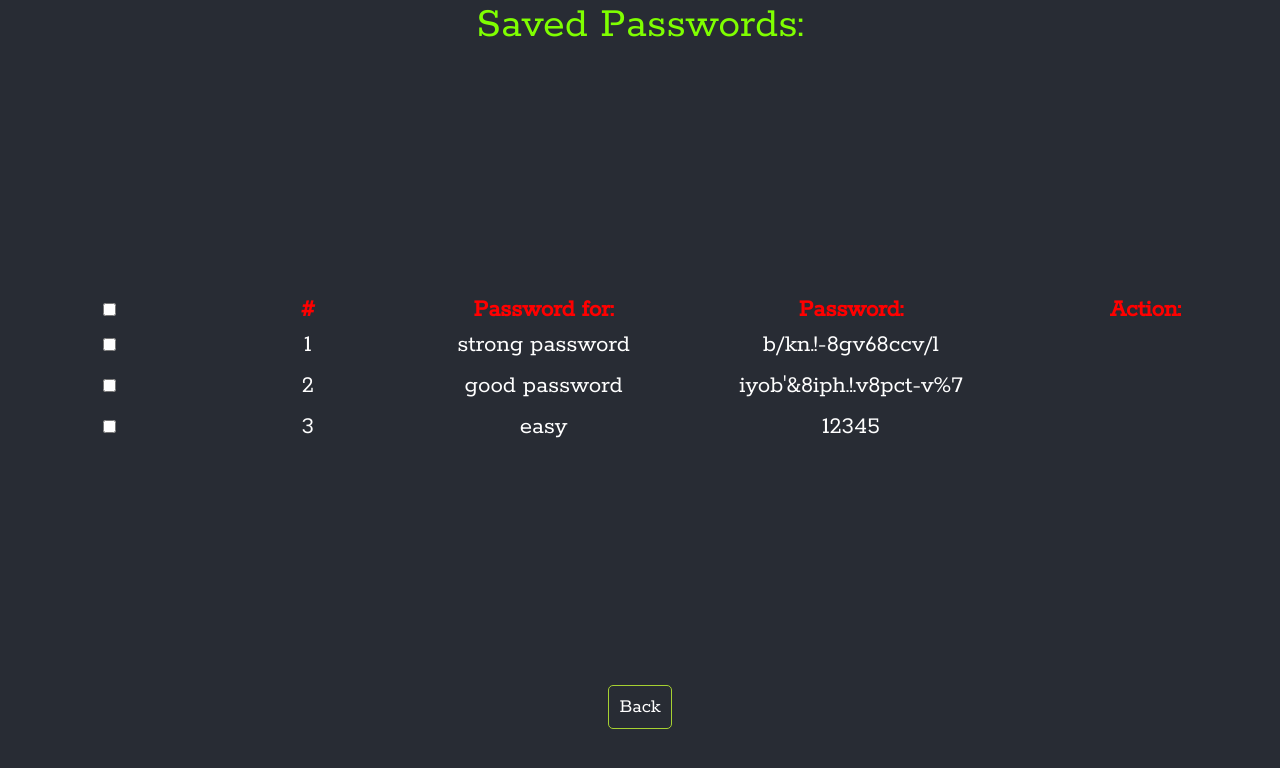
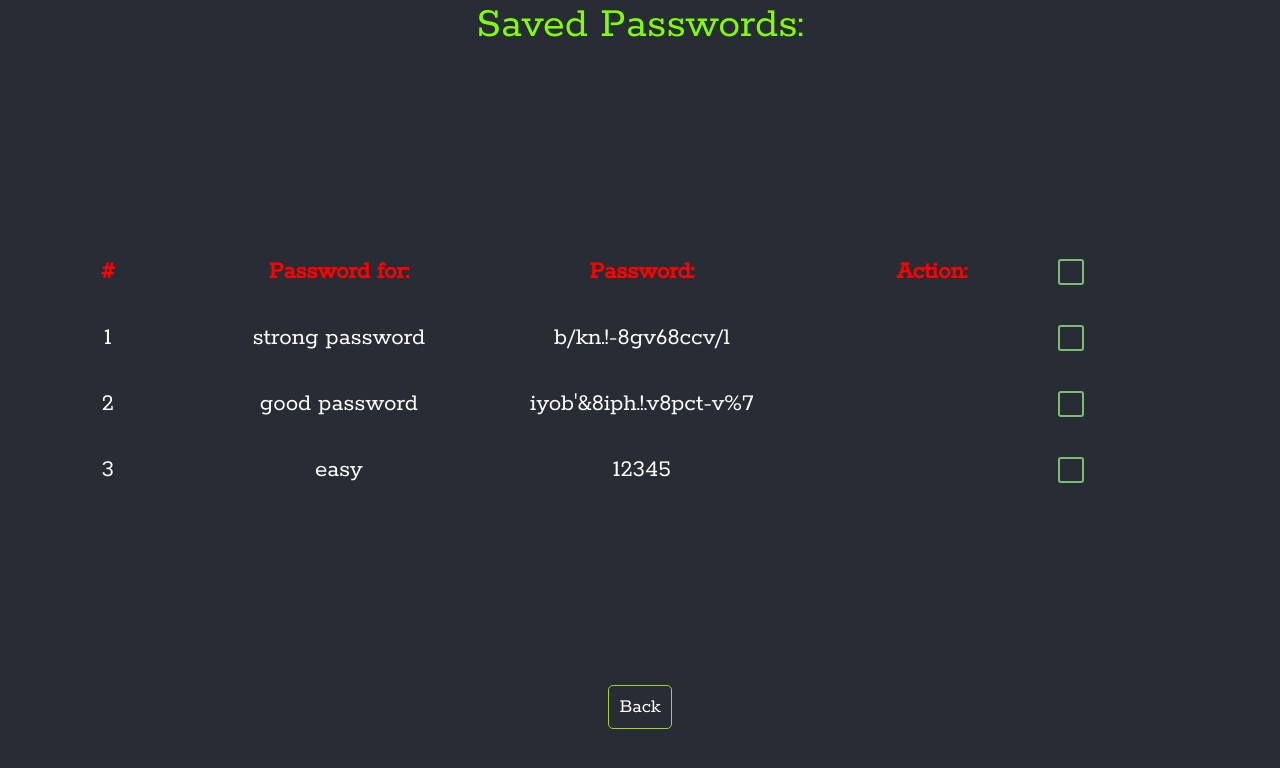
Before and after one commit to MarcinMG-web/PasswordGenerator, a React (Create React App) app: page /savedPasswords in a window 1280 px wide. Shown: the top 768 px of the page. Built offline with nearby package versions, Linux system fonts and the light colour scheme.

Commit message:
Add checbox style and move position

```diff
--- a/src/component/SavedPasswords.js
+++ b/src/component/SavedPasswords.js
@@ -35,35 +35,25 @@ const SavedPasswords = () => {
   return (
     <div className='mainContainerSavedPasswords'>
       <div className='mainContainerSavedPasswords-text'>Saved Passwords:</div>
-
-      {selectAll ? (
-        <button
-          className='btn-removeChecked'
-          onClick={() => dispatch(deleteSelectedPassword())}
-        >
-          Remove Checked
-        </button>
-      ) : (
-        ''
-      )}
-
       <div className='mainContainerSavedPasswords-tableBox'>
         <table className='table'>
           <thead>
             <tr>
-              <th>
-                <input
-                  type='checkbox'
-                  id='selectAll'
-                  value={selectAll}
-                  onChange={() => setSelectAll(!selectAll)}
-                />
-                <label htmlFor='selectAll'></label>
-              </th>
               <th>#</th>
               <th>Password for:</th>
               <th>Password:</th>
               <th>Action:</th>
+              <th>
+                <div className='checkbox'>
+                  <input
+                    type='checkbox'
+                    id='checkbox'
+                    value={selectAll}
+                    onChange={() => setSelectAll(!selectAll)}
+                  />
+                  <label htmlFor='checkbox'></label>
+                </div>
+              </th>
             </tr>
           </thead>
           {passwordArr.map((singleEl, index) => (
@@ -82,6 +72,16 @@ const SavedPasswords = () => {
         <Link to='./' className='btn-backHome'>
           Back
         </Link>
+        {selectAll ? (
+          <button
+            className='btn-removeChecked'
+            onClick={() => dispatch(deleteSelectedPassword())}
+          >
+            Remove Checked
+          </button>
+        ) : (
+          ''
+        )}
       </div>
     </div>
   );
--- a/src/component/SingleEl.js
+++ b/src/component/SingleEl.js
@@ -37,13 +37,6 @@ const SingleEl = ({ singleEl, index, selectAll, setSelectAll }) => {
   return (
     <tbody key={singleEl}>
       <tr key={singleEl.id}>
-        <th>
-          <input
-            type='checkbox'
-            checked={selectAll}
-            onChange={() => setSelectAll(!selectAll)}
-          />
-        </th>
         <td>{index + 1}</td>
         {editTable ? (
           <>
@@ -91,6 +84,17 @@ const SingleEl = ({ singleEl, index, selectAll, setSelectAll }) => {
             </span>
           </button>
         </td>
+        <th>
+          <div className='checkbox'>
+            <input
+              type='checkbox'
+              checked={selectAll}
+              onChange={() => setSelectAll(!selectAll)}
+            />
+            <label htmlFor='checkbox'>
+            </label>
+          </div>
+        </th>
       </tr>
     </tbody>
   );
--- a/src/css/App.css
+++ b/src/css/App.css
@@ -130,6 +130,96 @@ input:checked + .slider:before {
   border-bottom: 1px green solid;
   outline: unset;
   text-align: center;
+}
+
+.checkbox {
+  width: 100%;
+  margin: 15px auto;
+  position: relative;
+  display: block;
+}
+.checkbox input[type=checkbox] {
+  width: auto;
+  opacity: 1e-8;
+  position: absolute;
+  left: 0;
+  margin-left: -20px;
+}
+.checkbox label {
+  position: relative;
+}
+.checkbox label::before {
+  content: "";
+  position: absolute;
+  left: 0;
+  top: 0;
+  margin: 4px;
+  width: 22px;
+  height: 22px;
+  transition: transform 0.28s ease;
+  border-radius: 3px;
+  border: 2px solid #7bbe72;
+}
+.checkbox label::after {
+  content: "";
+  display: block;
+  width: 10px;
+  height: 5px;
+  border-bottom: 2px solid #7bbe72;
+  border-left: 2px solid #7bbe72;
+  -webkit-transform: rotate(-45deg) scale(0);
+  transform: rotate(-45deg) scale(0);
+  transition: transform ease 0.25s;
+  will-change: transform;
+  position: absolute;
+  top: 12px;
+  left: 10px;
+}
+.checkbox input[type=checkbox]:checked ~ label::before {
+  color: #7bbe72;
+}
+.checkbox input[type=checkbox]:checked ~ label::after {
+  -webkit-transform: rotate(-45deg) scale(1);
+  transform: rotate(-45deg) scale(1);
+}
+.checkbox label {
+  min-height: 34px;
+  display: block;
+  padding-left: 40px;
+  margin-bottom: 0;
+  font-weight: normal;
+  cursor: pointer;
+  vertical-align: sub;
+}
+.checkbox span {
+  position: absolute;
+  top: 50%;
+  -webkit-transform: translateY(-50%);
+  transform: translateY(-50%);
+}
+.checkbox input[type=checkbox]:focus + label::before {
+  outline: 0;
+}
+
+.checkbox label {
+  min-height: 34px;
+  display: block;
+  padding-left: 40px;
+  margin-bottom: 0;
+  font-weight: normal;
+  cursor: pointer;
+  vertical-align: sub;
+}
+
+.checkbox label span {
+  position: absolute;
+  top: 50%;
+  -webkit-transform: translateY(-50%);
+  transform: translateY(-50%);
+}
+
+.checkbox input[type=checkbox]:focus + label::before {
+  outline: 0;
 }
 
 .range-slider {
--- a/src/scss/App.scss
+++ b/src/scss/App.scss
@@ -3,6 +3,7 @@
 @import './buttons';
 @import './inputCheckbox';
 @import './textInput';
+@import './checkbox';
 @import './rangeSlider';
 @import './Header.scss';
 @import './Box.scss';
--- /dev/null
+++ b/src/scss/_checkbox.scss
@@ -0,0 +1,75 @@
+.checkbox {
+  width: 100%;
+  margin: 15px auto;
+  position: relative;
+  display: block;
+
+  input[type='checkbox'] {
+    width: auto;
+    opacity: 0.00000001;
+    position: absolute;
+    left: 0;
+    margin-left: -20px;
+  }
+
+  label {
+    position: relative;
+
+    &::before {
+      content: '';
+      position: absolute;
+      left: 0;
+      top: 0;
+      margin: 4px;
+      width: 22px;
+      height: 22px;
+      transition: transform 0.28s ease;
+      border-radius: 3px;
+      border: 2px solid #7bbe72;
+    }
+
+    &::after {
+      content: '';
+      display: block;
+      width: 10px;
+      height: 5px;
+      border-bottom: 2px solid #7bbe72;
+      border-left: 2px solid #7bbe72;
+      -webkit-transform: rotate(-45deg) scale(0);
+      transform: rotate(-45deg) scale(0);
+      transition: transform ease 0.25s;
+      will-change: transform;
+      position: absolute;
+      top: 12px;
+      left: 10px;
+    }
+  }
+
+  input[type='checkbox']:checked ~ label::before {
+    color: #7bbe72;
+  }
+  input[type='checkbox']:checked ~ label::after {
+    -webkit-transform: rotate(-45deg) scale(1);
+    transform: rotate(-45deg) scale(1);
+  }
+
+  label {
+    min-height: 34px;
+    display: block;
+    padding-left: 40px;
+    margin-bottom: 0;
+    font-weight: normal;
+    cursor: pointer;
+    vertical-align: sub;
+  }
+  span {
+    position: absolute;
+    top: 50%;
+    -webkit-transform: translateY(-50%);
+    transform: translateY(-50%);
+  }
+
+  input[type='checkbox']:focus + label::before {
+    outline: 0;
+  }
+}
```
